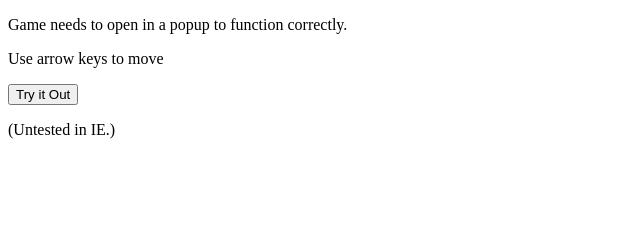
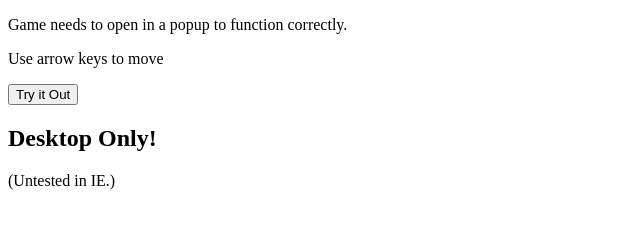
Before and after one commit to playsnicely/Mylan, a plain HTML site: page index.html in a window 1280 px wide. Shown: the whole page, without its empty margins (0-640 px from the left). Drawn offline with Linux system fonts and the light colour scheme.

Commit message:
Update index.html

```diff
--- a/index.html
+++ b/index.html
@@ -14,10 +14,11 @@
 <body>
 
 <div id="content">
+
     <p>Game needs to open in a popup to function correctly.</p>
     <p>Use arrow keys to move</p>
     <button onclick="myFunction()">Try it Out</button>
-
+    <h2>Desktop Only!</h2>
     <p>(Untested in IE.)</p>
 
 <script>
```
